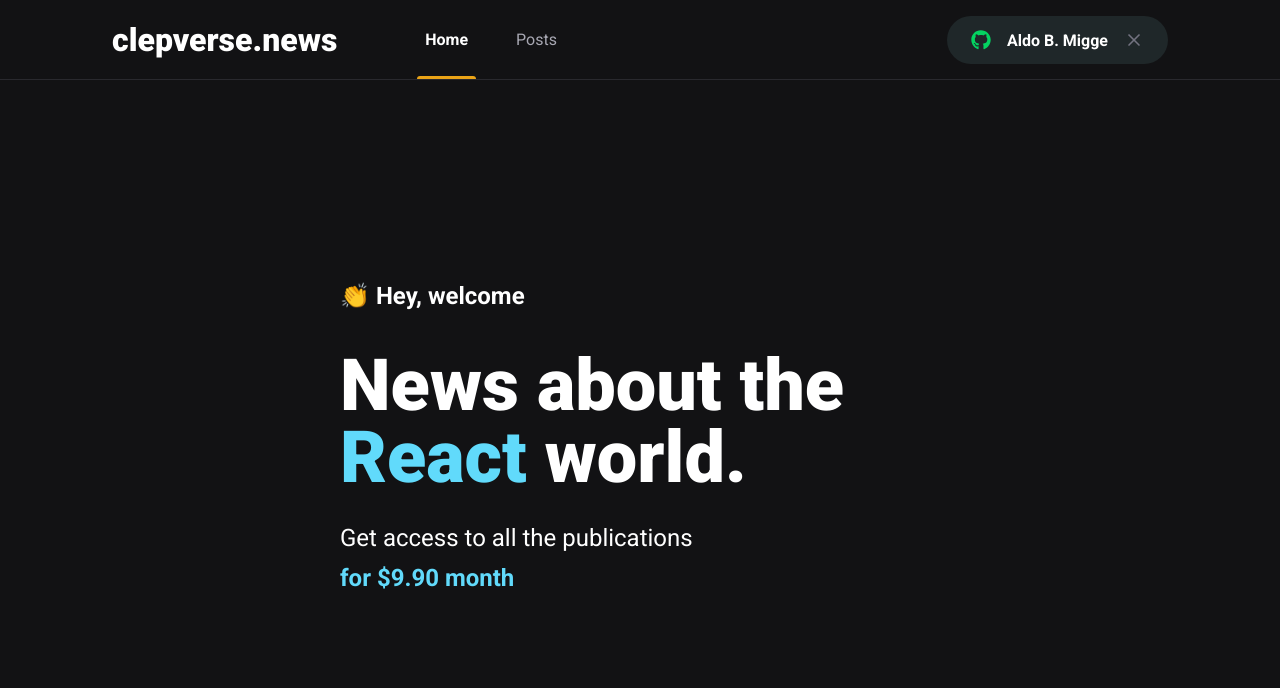
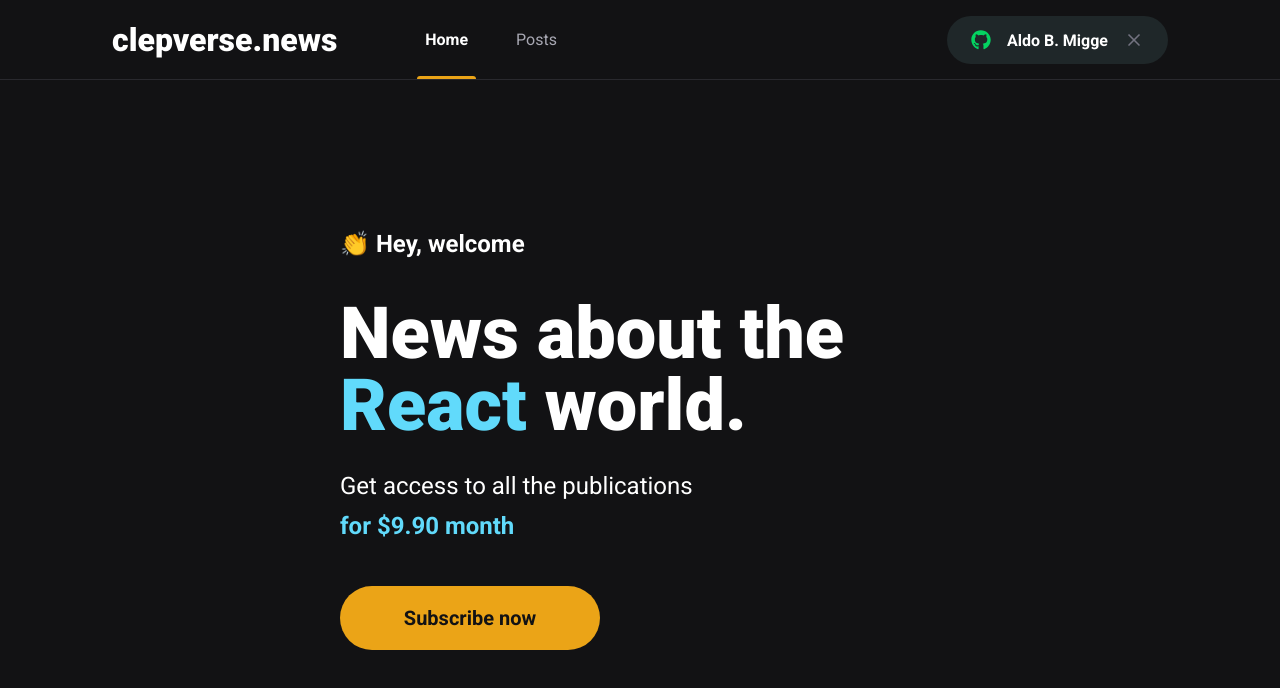
Before and after one commit to clepverse/clepverse-news-next-app, a Next.js app: page / in a window 1280 px wide. Shown: the top 688 px of the page. Built offline with nearby package versions, Linux system fonts and the light colour scheme.

Commit message:
Componente SubscribeButton

```diff
--- /dev/null
+++ b/src/components/SubscribeButton/index.tsx
@@ -0,0 +1,9 @@
+import styles from './styles.module.scss';
+
+export default function SubscribeButton() {
+  return (
+    <button type="button" className={styles.subscribeButton}>
+      Subscribe now
+    </button>
+  );
+}
--- /dev/null
+++ b/src/components/SubscribeButton/styles.module.scss
@@ -0,0 +1,20 @@
+.subscribeButton {
+  height: 4rem;
+  width: 260px;
+  border: 0;
+  border-radius: 2rem;
+  background: var(--yellow-500);
+  color: var(--gray-900);
+  font-size: 1.25rem;
+  font-weight: bold;
+
+  display: flex;
+  align-items: center;
+  justify-content: center;
+
+  transition: filter 0.2s;
+
+  &:hover {
+    filter: brightness(0.8);
+  }
+}
--- a/src/pages/home.module.scss
+++ b/src/pages/home.module.scss
@@ -38,4 +38,8 @@
       font-weight: bold;
     }
   }
+
+  > button {
+    margin-top: 2.5rem;
+  }
 }
--- a/src/pages/index.tsx
+++ b/src/pages/index.tsx
@@ -1,4 +1,5 @@
 import Head from 'next/head';
+import SubscribeButton from '../components/SubscribeButton';
 import styles from './home.module.scss';
 
 export default function Home() {
@@ -17,6 +18,8 @@
             Get access to all the publications <br />
             <span>for $9.90 month</span>
           </p>
+
+          <SubscribeButton />
         </section>
       </main>
     </>
```
